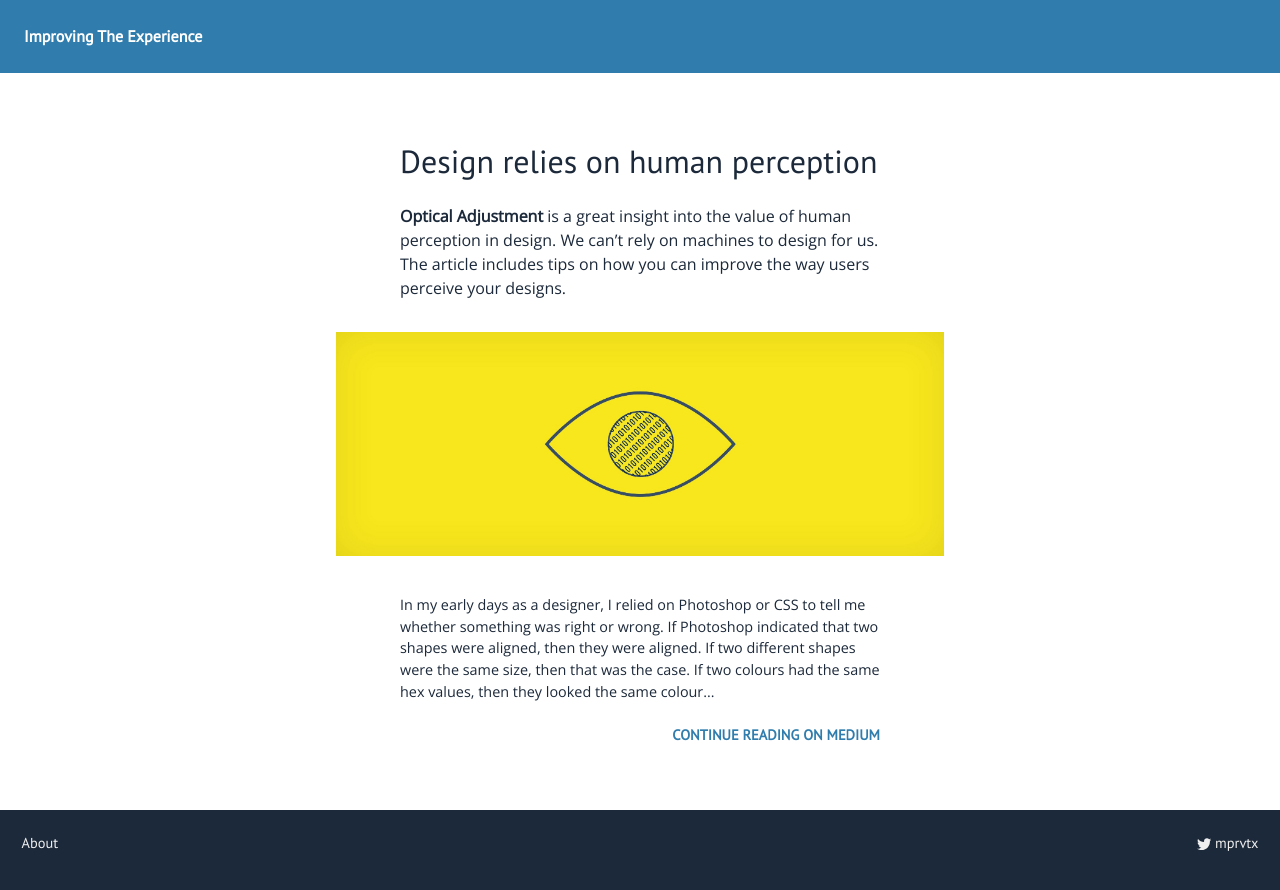
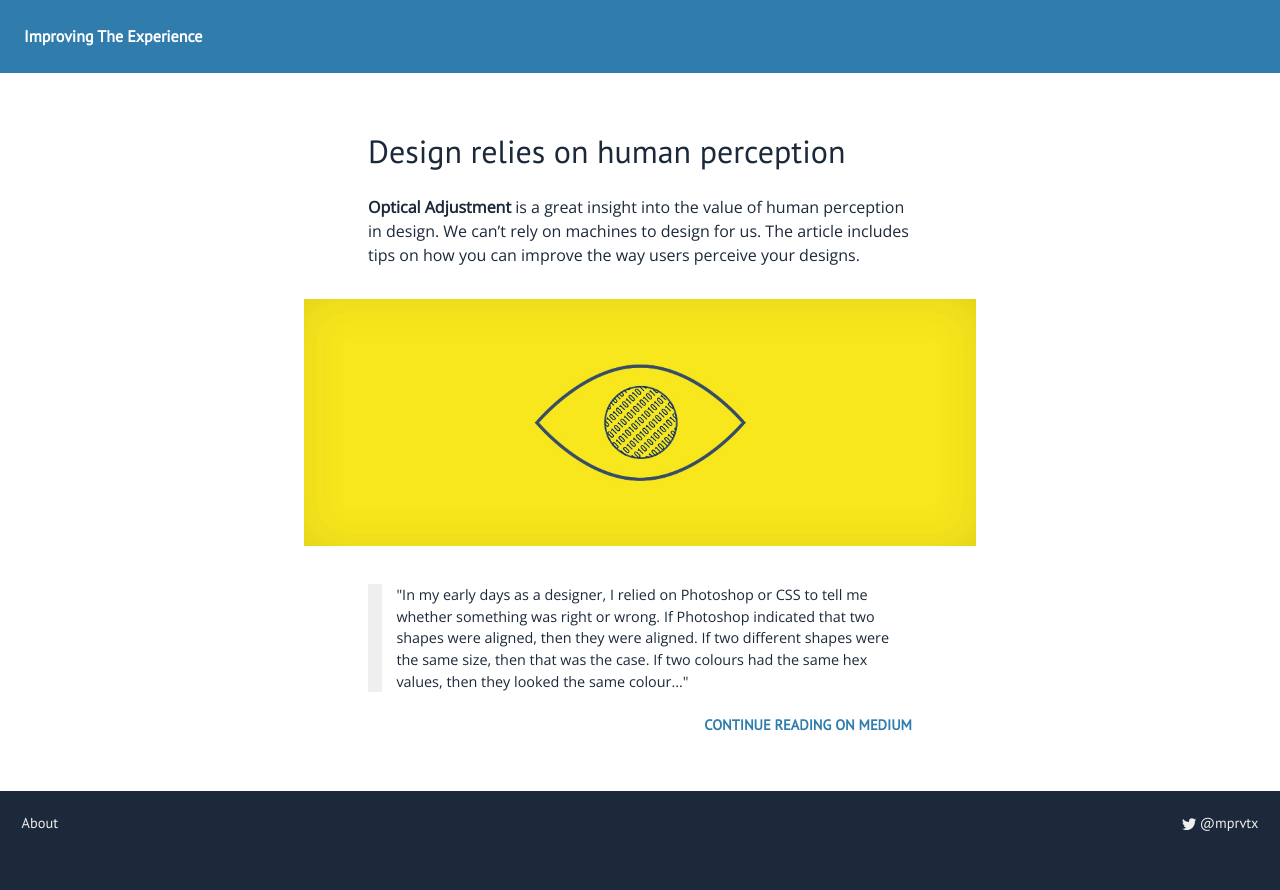
Before and after one commit to improvingtheexperience/improvingtheexperience.github.io, a Jekyll site: the page built from _posts/2016-08-20-design-relies-on-human-perception.markdown, in a window 1280 px wide. Shown: the top 890 px of the page. Built offline with Jekyll 4.4.1, drawn with Linux system fonts in a browser that asks for light colours.

Commit message:
Add quotes around intro text on post and at symbol before the twitter username in the footer.

```diff
--- a/_includes/icon-twitter.html
+++ b/_includes/icon-twitter.html
@@ -1 +1 @@
-<a class="ite-footer-twitter ite-link" title="Improving The Experience on Twitter" href="https://twitter.com/{{ include.username }}"><span class="ite-footer-twitter-icon">{% include icon-twitter.svg %}</span>{{ include.username }}</a>
+<a class="ite-footer-twitter ite-link" title="Improving The Experience on Twitter" href="https://twitter.com/{{ include.username }}"><span class="ite-footer-twitter-icon">{% include icon-twitter.svg %}</span>&commat;{{ include.username }}</a>
--- a/_layouts/post.html
+++ b/_layouts/post.html
@@ -12,7 +12,7 @@ layout: content
         <img class="ite-post-image-content" src="{{ page.article.image }}" alt="{{ page.article.title }}" />
     </figure>
 
-    <blockquote class="ite-post-quote">{{ page.article.intro-text }}</blockquote>
+    <blockquote class="ite-post-quote">&quot;{{ page.article.intro-text }}&quot;</blockquote>
 
     <aside class="ite-post-continue">
         <a class="ite-post-link ite-link" href="{{ page.article.url }}" title="{{ page.article.title }} on {{ page.article.source }}">Continue reading on {{ page.article.source }}</a>
--- a/_sass/components/_post.scss
+++ b/_sass/components/_post.scss
@@ -1,7 +1,7 @@
 .ite-post {
     margin: 0 auto;
-    max-width: 30em;
-    padding: 4em 0;
+    max-width: 34em;
+    padding: 3.4em 0;
 }
 
 .ite-post-title {
@@ -11,24 +11,23 @@
 }
 
 .ite-post-image {
-    position: relative;
-    overflow: hidden;
     padding: 2em 0;
-
-    @media only screen and (min-width: 38em) {
-        overflow: visible;
-    }
-
 }
 
 .ite-post-image-content {
-    width: 38em;
-    margin-left: -4em;
+    width: 100%;
+
+    @media only screen and (min-width: 42em) {
+        width: 42em;
+        margin-left: -4em;
+    }
 }
 
 .ite-post-quote {
     font-size: 0.9em;
-    padding-bottom: 1.4em;
+    margin-bottom: 1.4em;
+    padding-left: 1em;
+    border-left: 1em solid $isabelline
 }
 
 .ite-post-continue {
```
